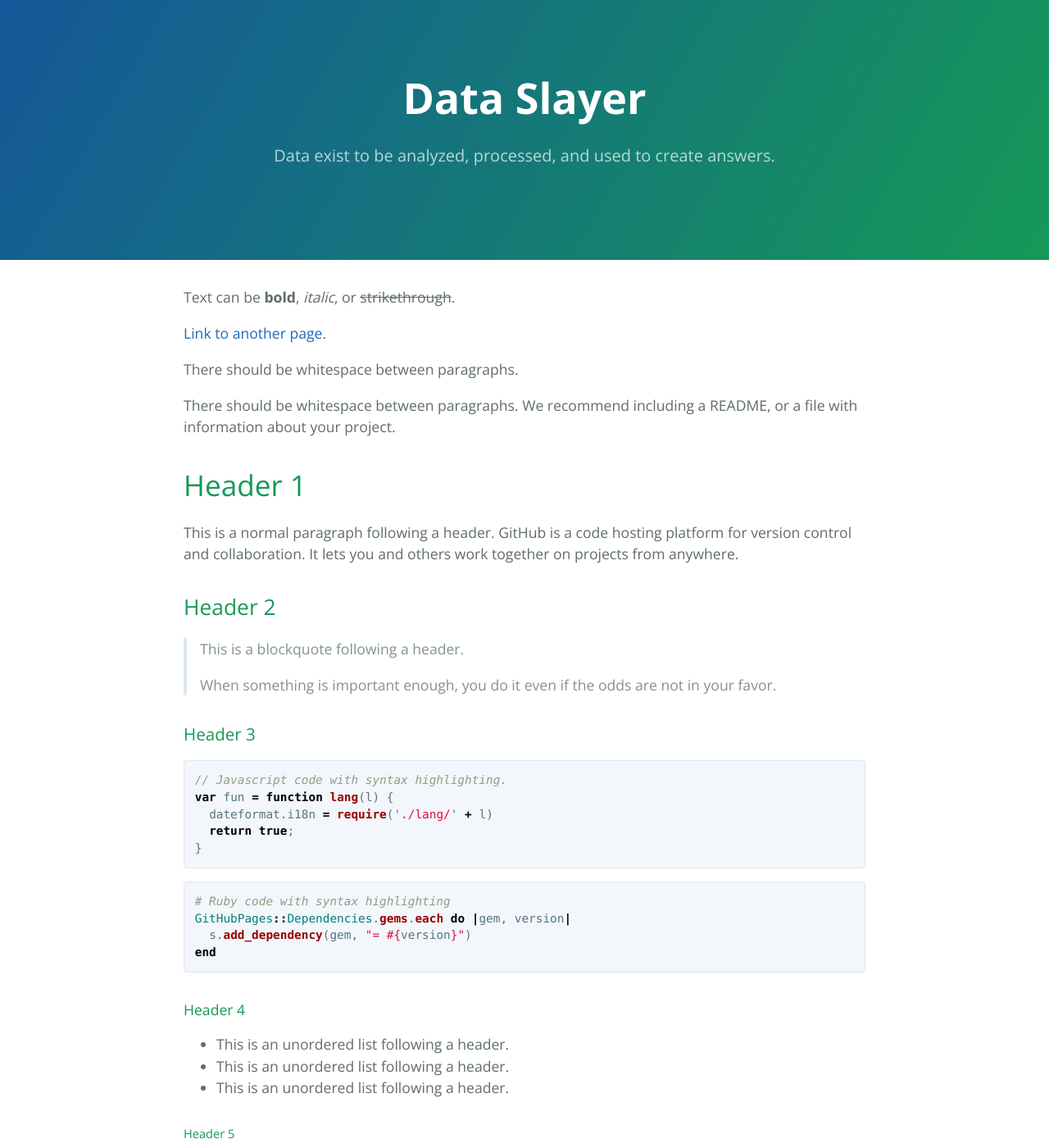
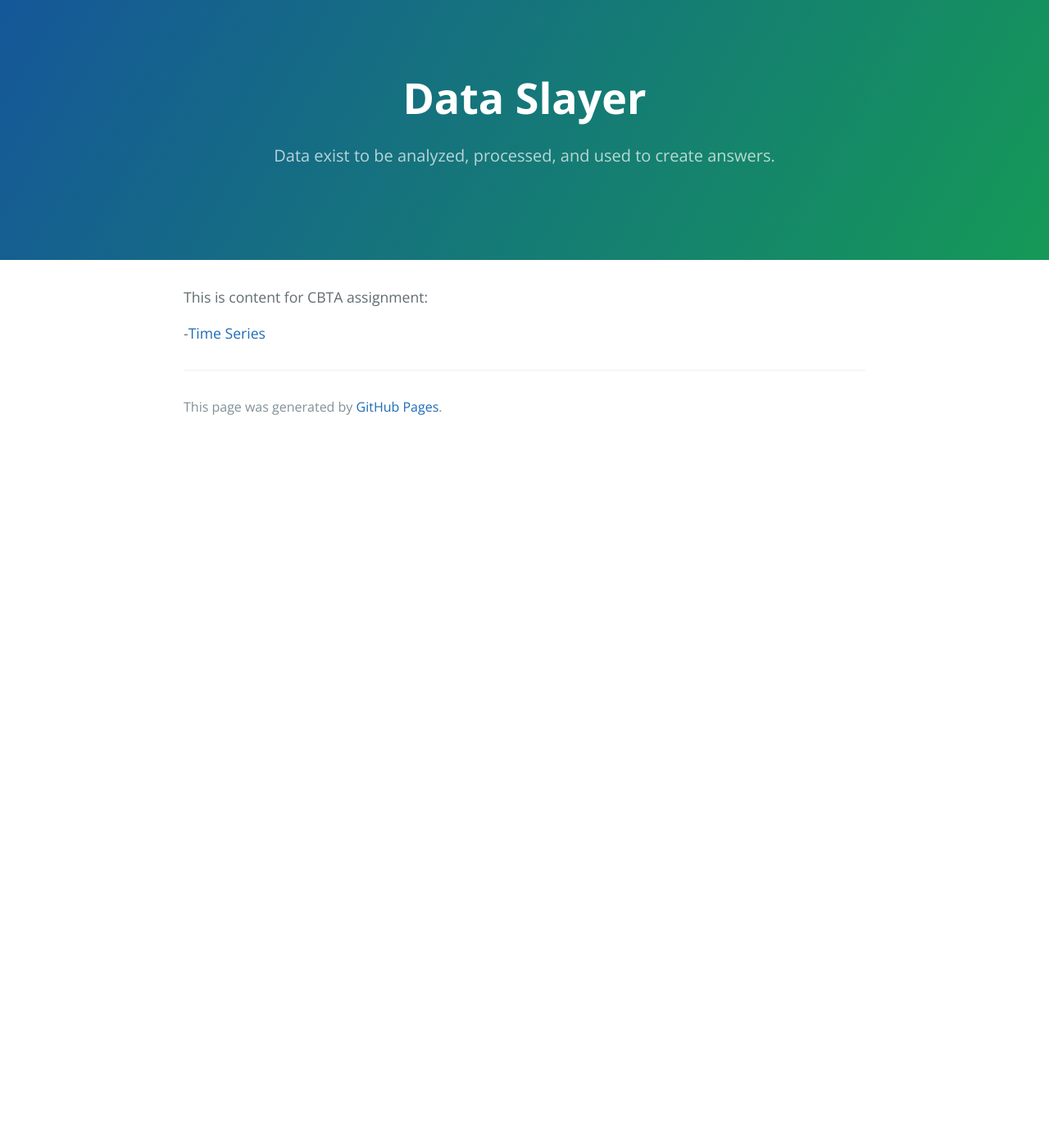
Before and after one commit to Dataaddict4ever/Dataaddict4ever.github.io, a Jekyll site: the page built from index.md, in a window 1280 px wide and 1400 px high. Shown: the whole window at 82% size. Built offline with Jekyll 4.4.1, drawn with Linux system fonts in a browser that asks for light colours; our own code applies the rules of GitHub Pages for plain Markdown files; some of the changed text lies outside the part shown.

Commit message:
Update index.md

````diff
--- a/index.md
+++ b/index.md
@@ -3,122 +3,6 @@ title: Data Slayer
 description: Data exist to be analyzed, processed, and used to create answers.
 ---
 
-Text can be **bold**, _italic_, or ~~strikethrough~~.
+This is content for CBTA assignment:
 
-[Link to another page](./another-page.html).
-
-There should be whitespace between paragraphs.
-
-There should be whitespace between paragraphs. We recommend including a README, or a file with information about your project.
-
-# Header 1
-
-This is a normal paragraph following a header. GitHub is a code hosting platform for version control and collaboration. It lets you and others work together on projects from anywhere.
-
-## Header 2
-
-> This is a blockquote following a header.
->
-> When something is important enough, you do it even if the odds are not in your favor.
-
-### Header 3
-
-```js
-// Javascript code with syntax highlighting.
-var fun = function lang(l) {
-  dateformat.i18n = require('./lang/' + l)
-  return true;
-}
-```
-
-```ruby
-# Ruby code with syntax highlighting
-GitHubPages::Dependencies.gems.each do |gem, version|
-  s.add_dependency(gem, "= #{version}")
-end
-```
-
-#### Header 4
-
-*   This is an unordered list following a header.
-*   This is an unordered list following a header.
-*   This is an unordered list following a header.
-
-##### Header 5
-
-1.  This is an ordered list following a header.
-2.  This is an ordered list following a header.
-3.  This is an ordered list following a header.
-
-###### Header 6
-
-| head1        | head two          | three |
-|:-------------|:------------------|:------|
-| ok           | good swedish fish | nice  |
-| out of stock | good and plenty   | nice  |
-| ok           | good `oreos`      | hmm   |
-| ok           | good `zoute` drop | yumm  |
-
-### There's a horizontal rule below this.
-
-* * *
-
-### Here is an unordered list:
-
-*   Item foo
-*   Item bar
-*   Item baz
-*   Item zip
-
-### And an ordered list:
-
-1.  Item one
-1.  Item two
-1.  Item three
-1.  Item four
-
-### And a nested list:
-
-- level 1 item
-  - level 2 item
-  - level 2 item
-    - level 3 item
-    - level 3 item
-- level 1 item
-  - level 2 item
-  - level 2 item
-  - level 2 item
-- level 1 item
-  - level 2 item
-  - level 2 item
-- level 1 item
-
-### Small image
-
-![Octocat](https://github.githubassets.com/images/icons/emoji/octocat.png)
-
-### Large image
-
-![Branching](https://guides.github.com/activities/hello-world/branching.png)
-
-
-### Definition lists can be used with HTML syntax.
-
-<dl>
-<dt>Name</dt>
-<dd>Godzilla</dd>
-<dt>Born</dt>
-<dd>1952</dd>
-<dt>Birthplace</dt>
-<dd>Japan</dd>
-<dt>Color</dt>
-<dd>Green</dd>
-</dl>
-
-```
-Long, single-line code blocks should not wrap. They should horizontally scroll if they are too long. This line should be long enough to demonstrate this.
-```
-
-```
-The final element.
-```
+-[Time Series](/timeseries/index.md)
````
